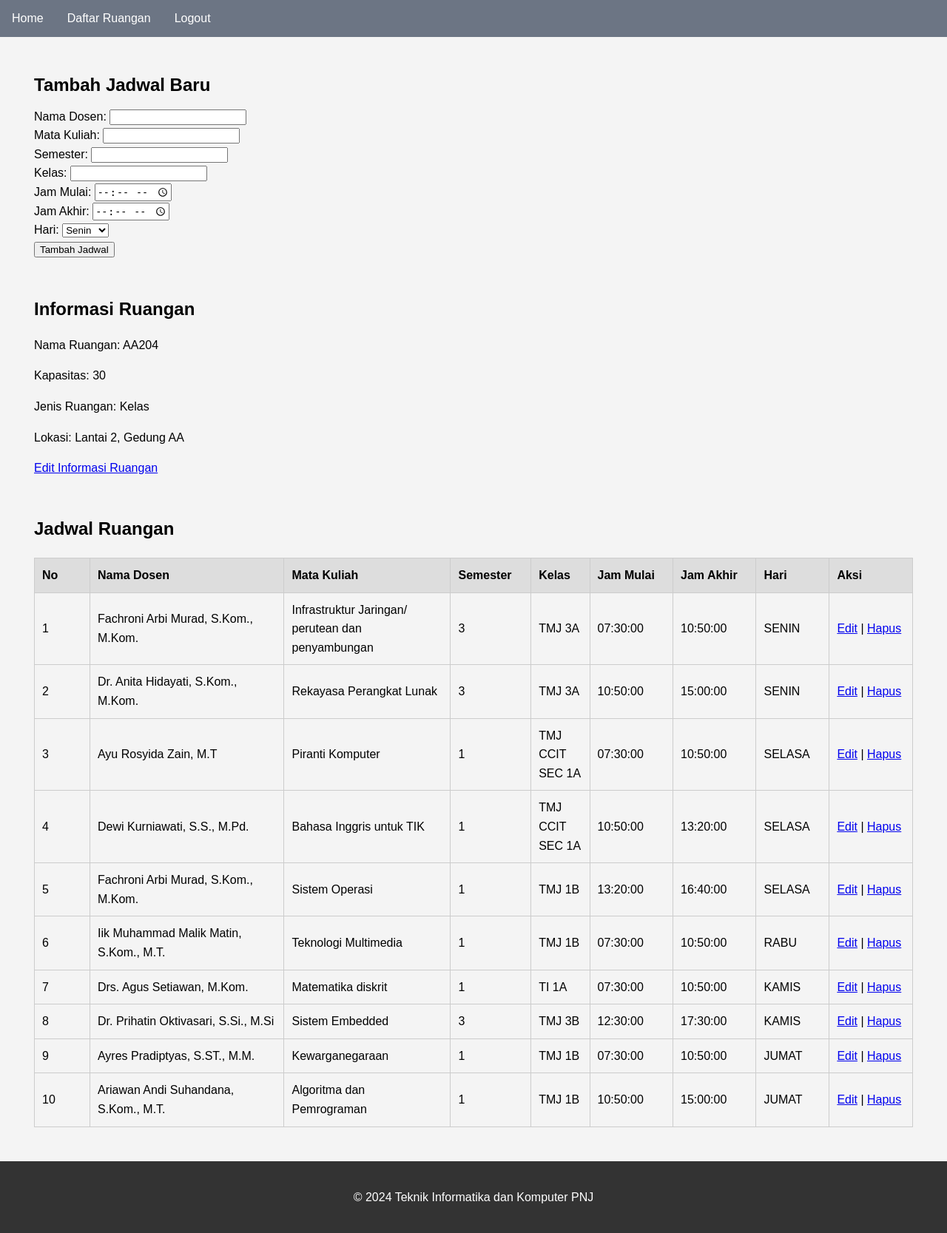
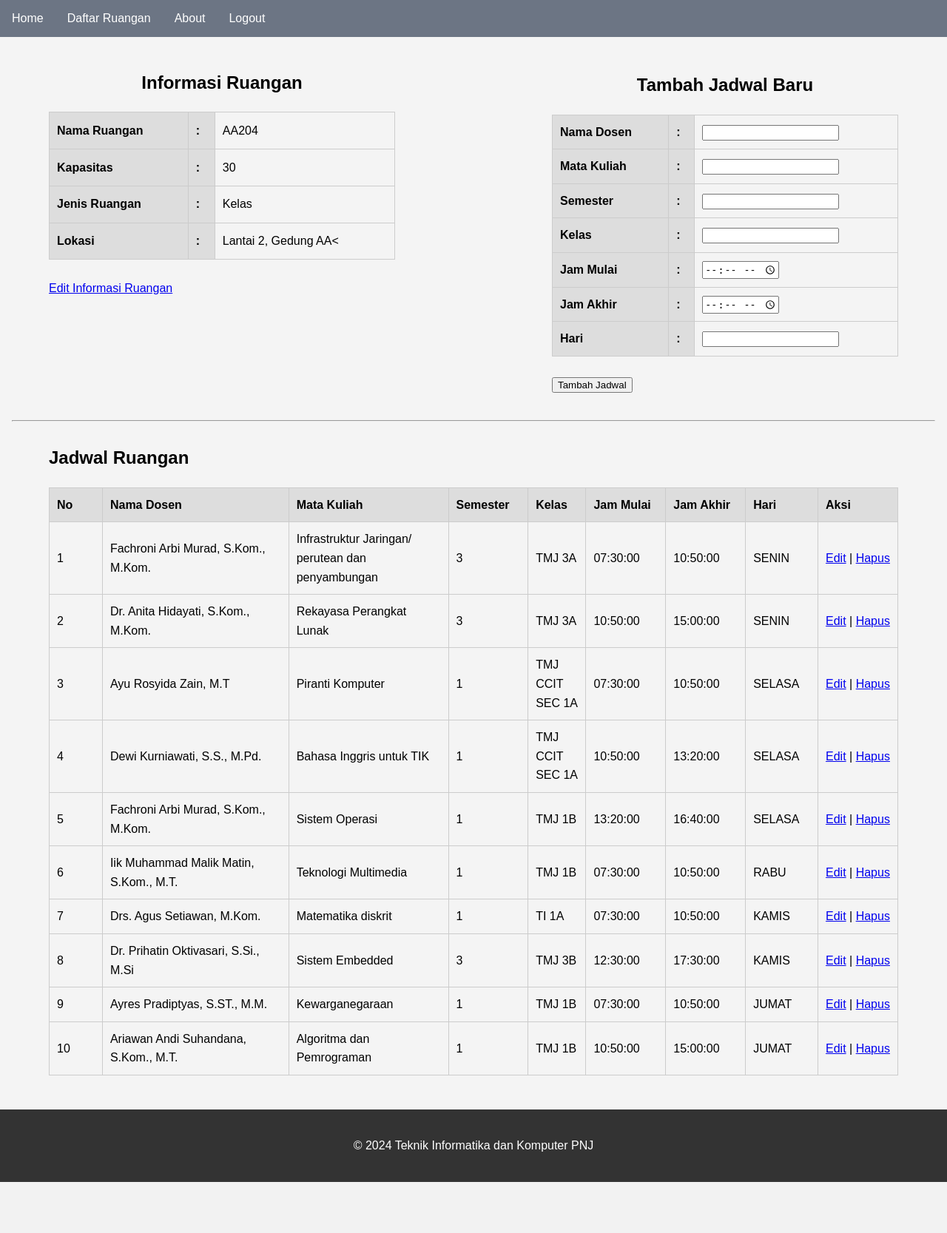
Before and after one commit to RioBithub/WEBPROLANJUT, a PHP site: page /jadwal.php in a window 1280 px wide. Shown: the part 101-1768 px from the top of the page at 74% size. After the commit the page ends 1699 px from the top, so only its background shows below. Run offline with PHP 8.4, Linux system fonts and the light colour scheme; a user stored in the database is signed in; data comes from the database, SQL or seed files in the repository.

Commit message:
posisi tabel

```diff
--- a/jadwal.php
+++ b/jadwal.php
@@ -56,6 +56,9 @@ if ($_SERVER["REQUEST_METHOD"] == "POST") {
     <title>Jadwal Ruangan <?= htmlspecialchars($namaRuangan); ?> - TIK PNJ</title>
     <link rel="stylesheet" href="styles.css">
     <style>
+        body {
+            backgroud-color: #dcdcdc;
+        }
         .login-logout {
             margin: 1em;
             text-align: right;
@@ -104,6 +107,23 @@ if ($_SERVER["REQUEST_METHOD"] == "POST") {
             color: inherit;
             display: inline-block;
         }
+
+        .informasiruangan {
+            margin-left: 20px;
+            margin-right: 700px;
+            margin-top: -490px;
+        }
+
+        .tambahjadwal {
+            margin-left: 700px;
+            margin-right: 20px;
+        }
+
+        .jadwalruangan {
+            margin-left: 20px;
+            margin-right: 20px;
+            margin-top: 10px;
+        }
     </style>
 </head>
 <body>
@@ -114,6 +134,7 @@ if ($_SERVER["REQUEST_METHOD"] == "POST") {
         <ul class="nav-list">
             <li><a href="index.php">Home</a></li>
             <li><a href="daftar_ruangan.php">Daftar Ruangan</a></li>
+            <li><a href="about.php">About</a></li>
             <?php if (isset($_SESSION['loggedin']) && $_SESSION['loggedin'] === true): ?>
                 <li class="right-align"><a href="logout.php">Logout</a></li>
             <?php else: ?>
@@ -123,40 +144,84 @@ if ($_SERVER["REQUEST_METHOD"] == "POST") {
     </div>
     <main>
         <?php if ($adminLoggedIn): ?>
+            <div class="tambahjadwal">
                 <section>
-                <h2>Tambah Jadwal Baru</h2>
-                <form action="<?php echo htmlspecialchars($_SERVER["PHP_SELF"]) . '?ruangan=' . $namaRuangan; ?>" method="post">
+                    <h2 align="center">Tambah Jadwal Baru</h2>
+                    <form action="tambah_jadwal.php" method="post">
                         <input type="hidden" name="ruangan_id" value="<?= $ruangan ? $ruangan['ruangan_id'] : ''; ?>">
-                    Nama Dosen: <input type="text" name="nama_dosen"><br>
-                    Mata Kuliah: <input type="text" name="mata_kuliah"><br>
-                    Semester: <input type="text" name="semester"><br>
-                    Kelas: <input type="text" name="kelas"><br>
-                    Jam Mulai: <input type="time" name="jam_mulai"><br>
-                    Jam Akhir: <input type="time" name="jam_akhir"><br>
-                    Hari:
-                    <select name="hari">
-                        <option value="SENIN">Senin</option>
-                        <option value="SELASA">Selasa</option>
-                        <option value="RABU">Rabu</option>
-                        <option value="KAMIS">Kamis</option>
-                        <option value="JUMAT">Jumat</option>
-                        <option value="SABTU">Sabtu</option>
-                    </select><br>
+                        <table border="1" width="550" height="100">
+                            <tr>
+                                <th align="left">Nama Dosen</th>
+                                <th>:</th>
+                                <td><input type="text" name="nama_dosen"></td>
+                            </tr>
+                            <tr>
+                                <th align="left">Mata Kuliah</th>
+                                <th>:</th>
+                                <td><input type="text" name="mata_kuliah"></td>
+                            </tr>
+                            <tr>
+                                <th align="left">Semester</th>
+                                <th>:</th>
+                                <td><input type="text" name="semester"></td>
+                            </tr>
+                            <tr>
+                                <th align="left">Kelas</th>
+                                <th>:</th>
+                                <td><input type="text" name="kelas"></td>
+                            </tr>
+                            <tr>
+                                <th align="left">Jam Mulai</th>
+                                <th>:</th>
+                                <td><input type="time" name="jam_mulai"></td>
+                            </tr>
+                            <tr>
+                                <th align="left">Jam Akhir</th>
+                                <th>:</th>
+                                <td><input type="time" name="jam_akhir"></td>
+                            </tr>
+                            <tr>
+                                <th align="left">Hari</th>
+                                <th>:</th>
+                                <td><input type="text" name="hari"></td>
+                            </tr>
+                        </table>
+                        <br/>
                         <input type="submit" value="Tambah Jadwal">
                     </form>
-                <?php if (!empty($error)): ?>
-                    <p style="color: red;"><?php echo $error; ?></p>
-                <?php endif; ?>
                 </section>
+            </div>
             <?php endif; ?>
 
+            <div class="informasiruangan">
                 <section>
                     <?php if ($ruangan): ?>
-                <h2>Informasi Ruangan</h2>
-                <p>Nama Ruangan: <?= htmlspecialchars($ruangan['nama_ruangan']); ?></p>
-                <p>Kapasitas: <?= htmlspecialchars($ruangan['kapasitas']); ?></p>
-                <p>Jenis Ruangan: <?= htmlspecialchars($ruangan['jenis_ruangan']); ?></p>
-                <p>Lokasi: <?= htmlspecialchars($ruangan['lokasi']); ?></p>
+                        <h2 align="center">Informasi Ruangan</h2>
+                        <form action="tambah_jadwal.php" method="post">
+                            <table border="3" width="550" height="200">
+                                <tr>
+                                    <th align="left">Nama Ruangan</th>
+                                    <th> : </th>
+                                    <td><?= htmlspecialchars($ruangan['nama_ruangan']); ?></td>
+                                </tr>
+                                <tr>
+                                    <th align="left">Kapasitas</th>
+                                    <th> : </th>
+                                    <td><?= htmlspecialchars($ruangan['kapasitas']); ?></td>
+                                </tr>
+                                <tr>
+                                    <th align="left">Jenis Ruangan</th>
+                                    <th> : </th>
+                                    <td><?= htmlspecialchars($ruangan['jenis_ruangan']); ?></td>
+                                </tr>
+                                <tr>
+                                    <th align="left">Lokasi</th>
+                                    <th> : </th>
+                                    <td><?= htmlspecialchars($ruangan['lokasi']); ?><</td>
+                                </tr>
+                            </table>
+                        </form>
+                        <br/>
                         <?php if ($adminLoggedIn): ?>
                             <a href="edit_ruangan.php?ruangan_id=<?= $ruangan['ruangan_id']; ?>">Edit Informasi Ruangan</a>
                         <?php endif; ?>
@@ -164,7 +229,12 @@ if ($_SERVER["REQUEST_METHOD"] == "POST") {
                         <p>Informasi ruangan tidak tersedia.</p>
                     <?php endif; ?>
                 </section>
-
+            </div>
+            <br/><br/>
+            <br/><br/>
+            <br/>
+            <hr/>
+            <div class="jadwalruangan">
             <section>
                 <h2>Jadwal Ruangan</h2>
                 <table>
@@ -188,7 +258,7 @@ if ($_SERVER["REQUEST_METHOD"] == "POST") {
                         if ($resultJadwal && $resultJadwal->num_rows > 0) {
                             $no = 1;
                             while ($row = $resultJadwal->fetch_assoc()) {
-                            echo "<tr>
+                                echo "<tr align=center>
                                             <td style='width: 5%;'>" . $no++ . "</td>
                                             <td style='width: 17.5%;'>" . htmlspecialchars($row["nama_dosen"]) . "</td>
                                             <td style='width: 15%;'>" . htmlspecialchars($row["nama_mata_kuliah"]) . "</td>
@@ -199,8 +269,8 @@ if ($_SERVER["REQUEST_METHOD"] == "POST") {
                                             <td style='width: 5%;'>" . htmlspecialchars($row["hari"]) . "</td>";
                                 if ($adminLoggedIn) {
                                     echo "<td style='width: 7.5%;'>
-                                        <a href='edit_jadwal.php?jadwal_id=" . $row["jadwal_id"] . "'>Edit</a> |
-                                        <a href='delete_jadwal.php?jadwal_id=" . $row["jadwal_id"] . "' onclick='return confirm(\"Apakah Anda yakin ingin menghapus jadwal ini?\");'>Hapus</a>
+                                            <a href='edit_jadwal.php?id=" . $row["jadwal_id"] . "'>Edit</a> |
+                                            <a href='delete_jadwal.php?id=" . $row["jadwal_id"] . "' onclick='return confirm(\"Apakah Anda yakin ingin menghapus jadwal ini?\");'>Hapus</a>
                                         </td>";
                                 }
                                 echo "</tr>";
@@ -212,6 +282,7 @@ if ($_SERVER["REQUEST_METHOD"] == "POST") {
                     </tbody>
                 </table>
             </section>
+        </div>
     </main>
     <div class="footer">
         <p>&copy; <?= date("Y"); ?> Teknik Informatika dan Komputer PNJ</p>
```
Lines whose indentation alone changed are shown as unchanged.
